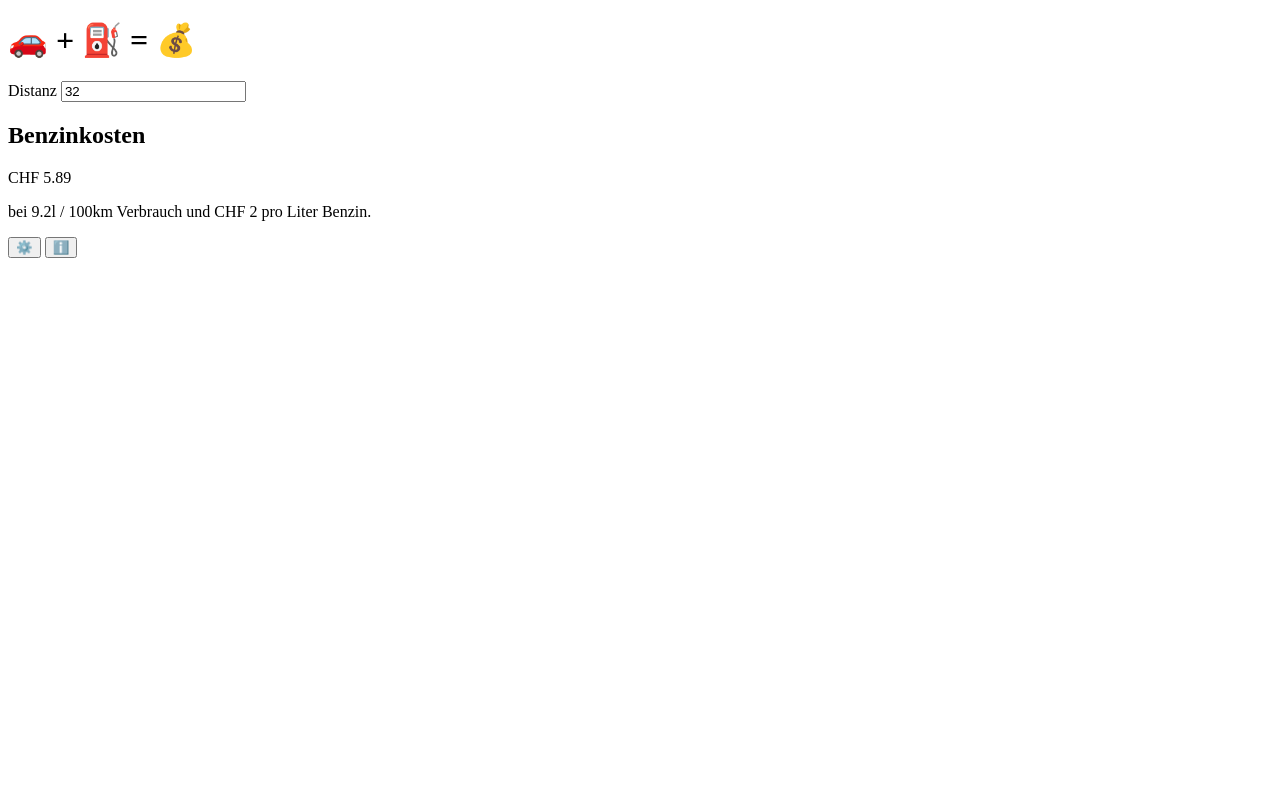
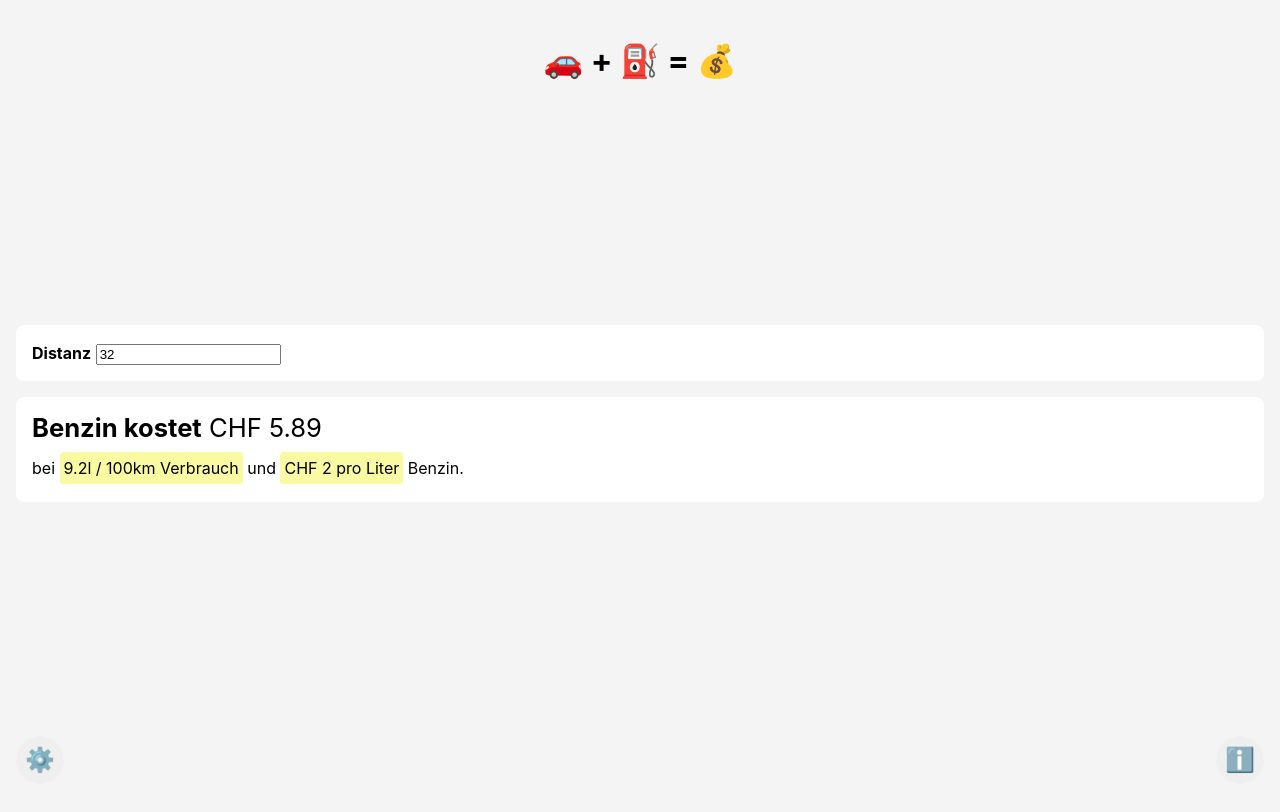
Before and after one commit to aaronmeder/fuel-calculator, a website built with Parcel: page src/index.html in a window 1280 px wide. Built offline with nearby package versions, Linux system fonts and the light colour scheme.

Commit message:
Basic styling

```diff
--- a/package.json
+++ b/package.json
@@ -28,6 +28,7 @@
   },
   "homepage": "https://github.com/aaronmeder/fuel-calculator#readme",
   "devDependencies": {
+    "@parcel/transformer-sass": "^2.5.0",
     "parcel": "^2.5.0"
   },
   "dependencies": {
--- a/src/index.html
+++ b/src/index.html
@@ -6,6 +6,8 @@
     <meta name="viewport" content="width=device-width, initial-scale=1.0" />
     <title>Fuel Cost Calculator</title>
     <script src="index.js" type="module"></script>
+
+    <link rel="stylesheet" href="index.scss" />
   </head>
   <body>
     <div class="app" x-data="appData()">
@@ -13,9 +15,9 @@
         <h1>🚗 + ⛽ = 💰</h1>
       </header>
 
+      <main>
         <section id="calculation" class="calculation">
           <form>
-          <p>
             <label for="distance">Distanz</label>
             <input
               type="number"
@@ -23,29 +25,34 @@
               inputmode="numeric"
               x-model="distance"
             />
-          </p>
           </form>
         </section>
 
         <section id="result" class="result">
-        <h2>Benzinkosten</h2>
-        <p>
+          <div class="result__title">
+            <span class="result__label">Benzin kostet</span>
+            <span class="result__cost">
               <span class="result__currency">CHF</span>
               <span class="result__value" x-text="calculate()">13.20</span>
-        </p>
-        <p class="meta">
+            </span>
+          </div>
+          <div class="meta">
             <span class="meta__usage"
               >bei
-            <span class="dynamic-value" x-text="usagePerHundretKm">7.5</span>l /
+              <span class="dynamic-value"
+                ><span class="value" x-text="usagePerHundretKm">7.5</span>l /
                 100km Verbrauch</span
               >
-          <spab class="meta__cost"
-            >und CHF
-            <span class="dynamic-value" x-text="costPerLiter">1.95</span>
-            pro Liter Benzin.</spab
+              <span class="meta__cost"
+                >und <span class="dynamic-value">CHF
+                <span class="value" x-text="costPerLiter">1.95</span>
+                pro Liter</span
               >
-        </p>
+              Benzin.</span
+            >
+          </div>
         </section>
+      </main>
 
       <footer>
         <button class="settings btn btn--icon">⚙️</button>
--- /dev/null
+++ b/src/index.scss
@@ -0,0 +1,102 @@
+:root {
+  --highlight: #fafaa2;
+}
+
+html,
+body {
+  height: 100%;
+}
+
+body {
+  margin: 0;
+  font-family: -apple-system, BlinkMacSystemFont, avenir next, avenir, segoe ui,
+    helvetica neue, helvetica, Ubuntu, roboto, noto, arial, sans-serif;
+  line-height: 1.5;
+  background-color: #f4f4f4;
+}
+
+.app {
+  margin: 1rem;
+  display: flex;
+  flex-direction: column;
+  justify-content: space-between;
+  width: calc(100% - 2 * 1rem);
+  min-height: calc(100% - 2 * 1rem);
+}
+
+header {
+  display: flex;
+  justify-content: center;
+}
+
+footer {
+  display: flex;
+  justify-content: space-between;
+}
+
+section {
+  background-color: white;
+  padding: 1rem;
+  border-radius: 0.5rem;
+  margin-bottom: 1rem;
+
+  > :first-child {
+    margin-top: 0;
+  }
+
+  > :last-child {
+    margin-bottom: 0;
+  }
+}
+
+.btn {
+  &--icon {
+    border: none;
+    display: inline-flex;
+    justify-content: center;
+    align-items: center;
+    width: 3rem;
+    height: 3rem;
+    border-radius: 50%;
+    font-size: 1.5rem;
+    padding: 0.25rem;
+  }
+}
+
+label {
+  font-weight: bold;
+}
+
+.result {
+  > :not(:last-child) {
+    margin-bottom: 0.5rem;
+  }
+
+  &__title {
+    --font-size: 1.6rem;
+    font-size: var(--font-size);
+    line-height: 1.2;
+  }
+
+  &__label {
+    font-weight: bold;
+  }
+}
+
+.meta {
+  display: flex;
+  flex-direction: column;
+
+  span {
+    display: inline-block;
+  }
+}
+
+.dynamic-value {
+  border-radius: 4px;
+  padding: 0.25rem;
+  background-color: var(--highlight);
+  border-bottom: 2px #fff solid;
+  box-decoration-break: clone;
+  -webkit-box-decoration-break: clone;
+}
```
Also changed, not shown: src/index.js (+2 -7 lines), 1 other file. Lines whose indentation alone changed are shown as unchanged.
